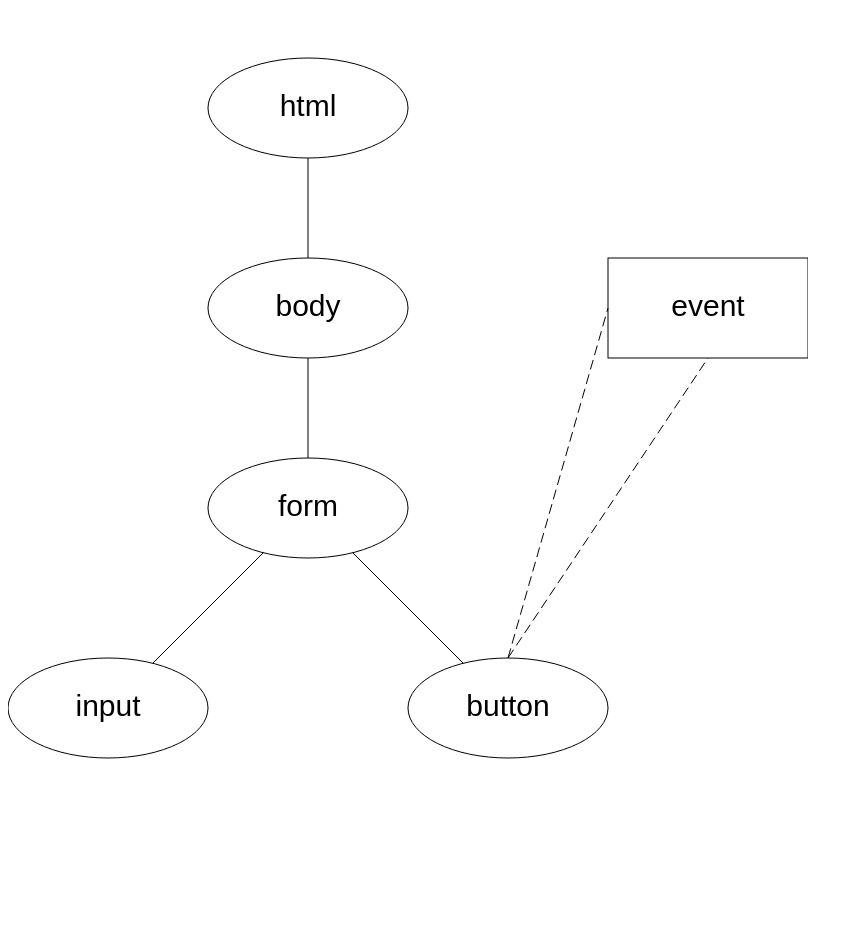
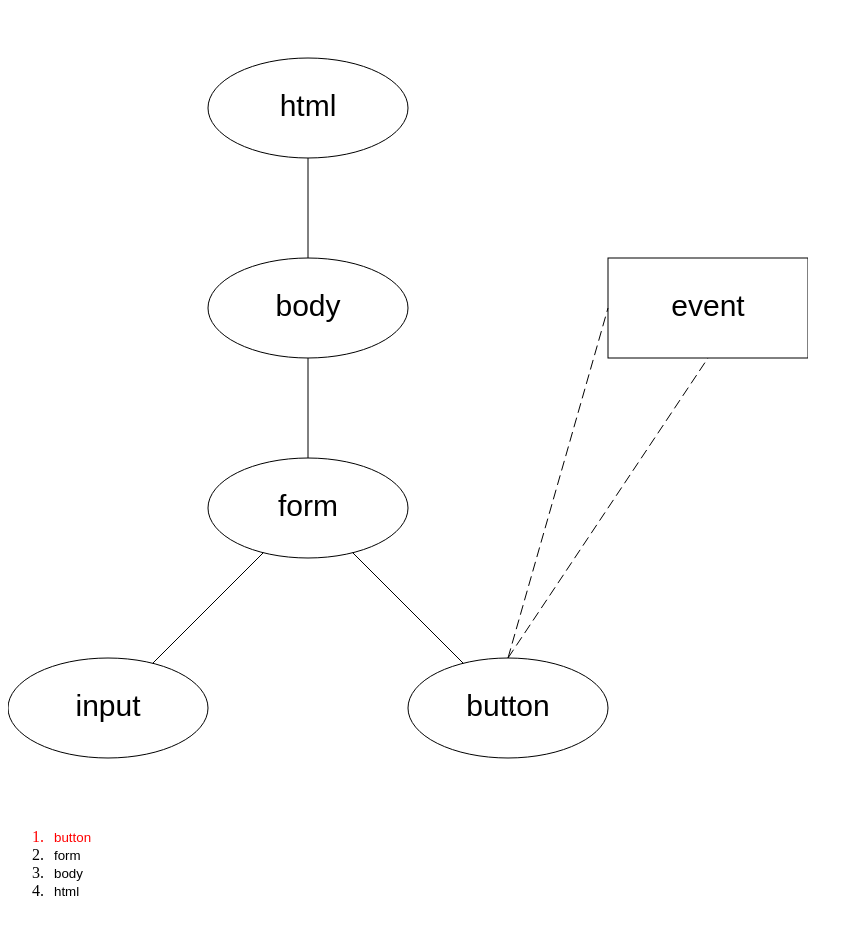
Before and after one commit to danrot/svelte-animation, a Svelte app: page / in a window 1280 px wide. Shown: the top 934 px of the page, without its empty margins (0-863 px from the left). Built offline with nearby package versions, Linux system fonts and the light colour scheme; the HTML template or start-up script is replaced by a standard one.

Commit message:
Add buttons to switch for each element to switch between different states

```diff
--- a/src/App.svelte
+++ b/src/App.svelte
@@ -26,10 +26,10 @@
     const buttonY = 700;
 
     const targetPositions = [
-        {x: buttonX, y: buttonY - 50},
-        {x: formX + 100, y: formY},
-        {x: bodyX + 100, y: bodyY},
-        {x: htmlX + 100, y: htmlY},
+        {name: "button", x: buttonX, y: buttonY - 50},
+        {name: "form", x: formX + 100, y: formY},
+        {name: "body", x: bodyX + 100, y: bodyY},
+        {name: "html", x: htmlX + 100, y: htmlY},
     ];
 
     const currentTargetX = tweened(targetPositions[0].x);
@@ -39,14 +39,25 @@
 
     $: targetPositionsLength = targetPositions.length;
 
-    setInterval(() => {
-        targetPositionIndex = (targetPositionIndex + 1) % targetPositions.length;
+    $: {
         currentTargetX.set(targetPositions[targetPositionIndex].x);
         currentTargetY.set(targetPositions[targetPositionIndex].y);
-    }, 1000);
+    }
 </script>
 
-<svg width="800" height="1000">
+<style>
+.highlighted {
+    color: red;
+}
+
+button {
+    border: 0;
+    background: transparent;
+    color: inherit;
+}
+</style>
+
+<svg width="800" height="800">
     <Line x1={htmlX} y1={htmlY} x2={bodyX} y2={bodyY} />
     <Node x={htmlX} y={htmlY}>html</Node>
     <Line x1={bodyX} y1={bodyY} x2={formX} y2={formY} />
@@ -61,3 +72,13 @@
     <Line label="target" style="dashed" x1={buttonX} y1={buttonY - 50} x2={eventX} y2={eventY + 50} />
     <Line label="currentTarget" style="dashed" x1={$currentTargetX} y1={$currentTargetY} x2={eventX - 100} y2={eventY} />
 </svg>
+
+<ol>
+    {#each targetPositions as targetPosition, index}
+    <li class:highlighted={targetPositionIndex === index}>
+        <button on:click={() => targetPositionIndex = index}>
+            {targetPosition.name}
+        </button>
+    </li>
+    {/each}
+</ol>
```
